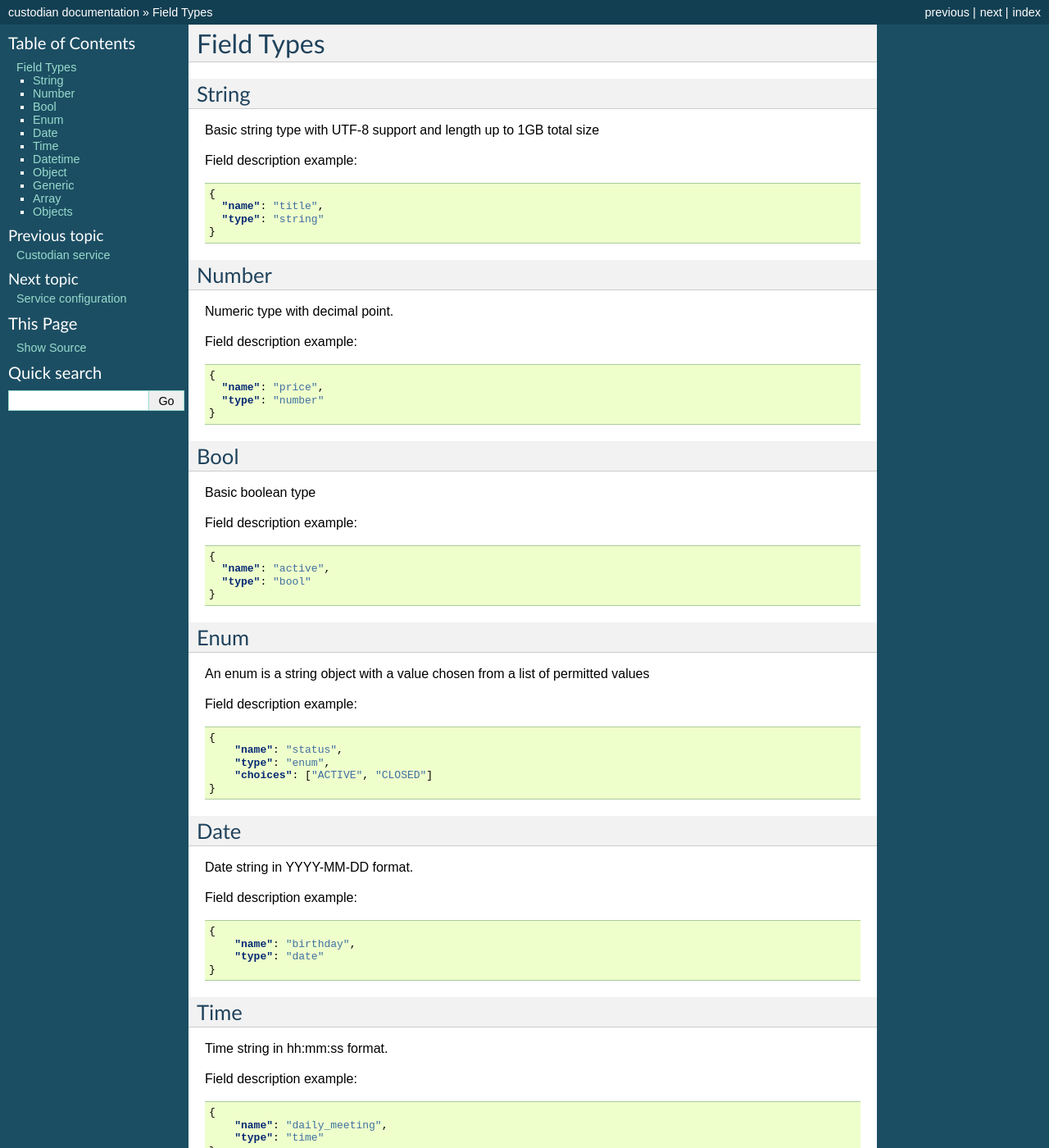
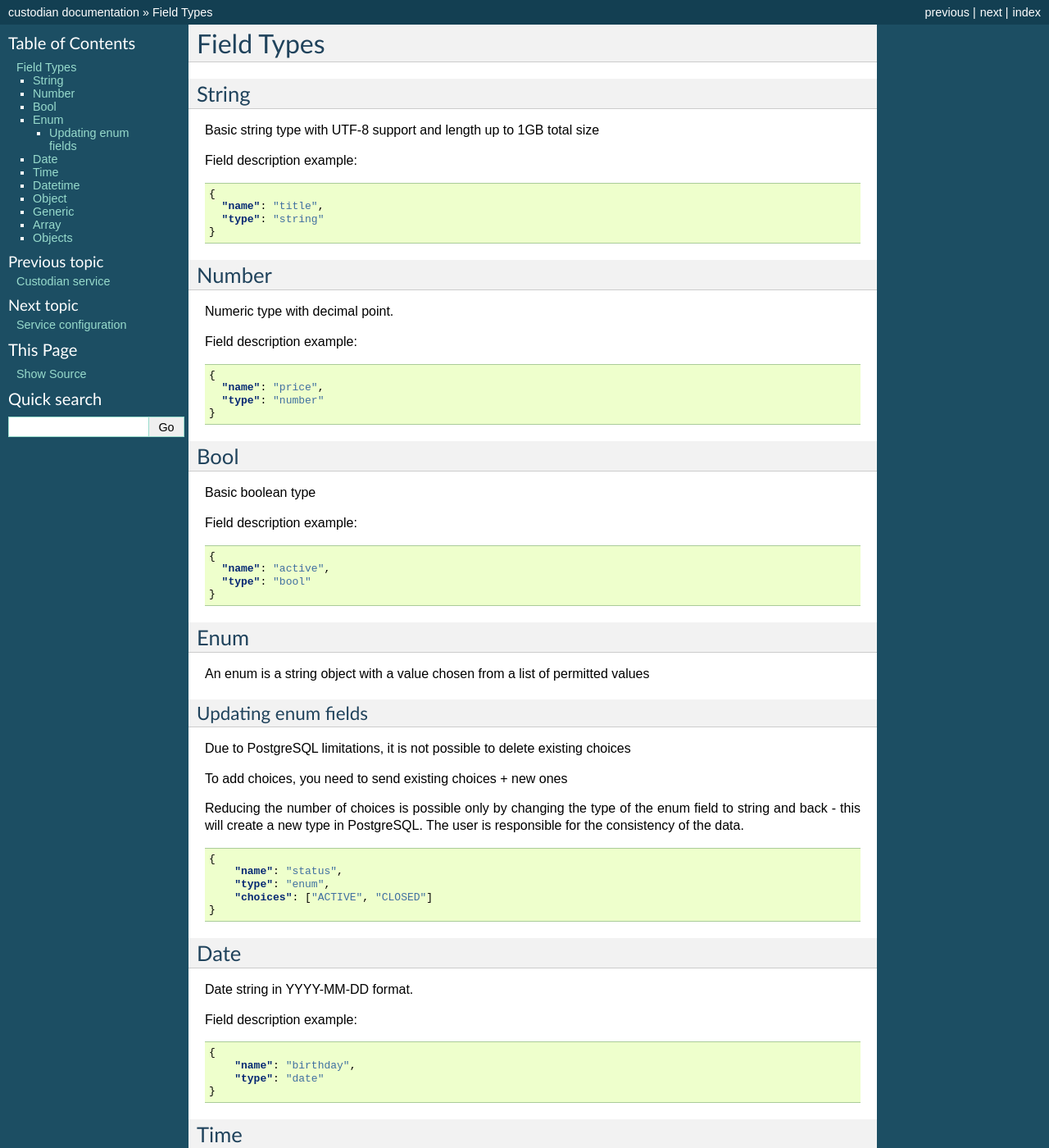
Before and after one commit to TroodInc/custodian, a Sphinx documentation site: the page built from docs/field_types.rst, in a window 1280 px wide and 1400 px high. Shown: the whole window at 82% size. Built offline with Sphinx 7.4.7, drawn with Linux system fonts in a browser that asks for light colours.

Commit message:
TB-718. Description of the process of updating enum fields

```diff
--- a/docs/field_types.rst
+++ b/docs/field_types.rst
@@ -47,7 +47,15 @@ Enum
 ----
 An enum is a string object with a value chosen from a list of permitted values
 
-Field description example:
+Updating enum fields
+""""""""""""""""""""
+Due to PostgreSQL limitations, it is not possible to delete existing choices
+
+To add choices, you need to send existing choices + new ones
+
+Reducing the number of choices is possible only by changing the type of the enum field to string
+and back - this will create a new type in PostgreSQL.
+The user is responsible for the consistency of the data.
 
 .. code-block:: json
 
```
